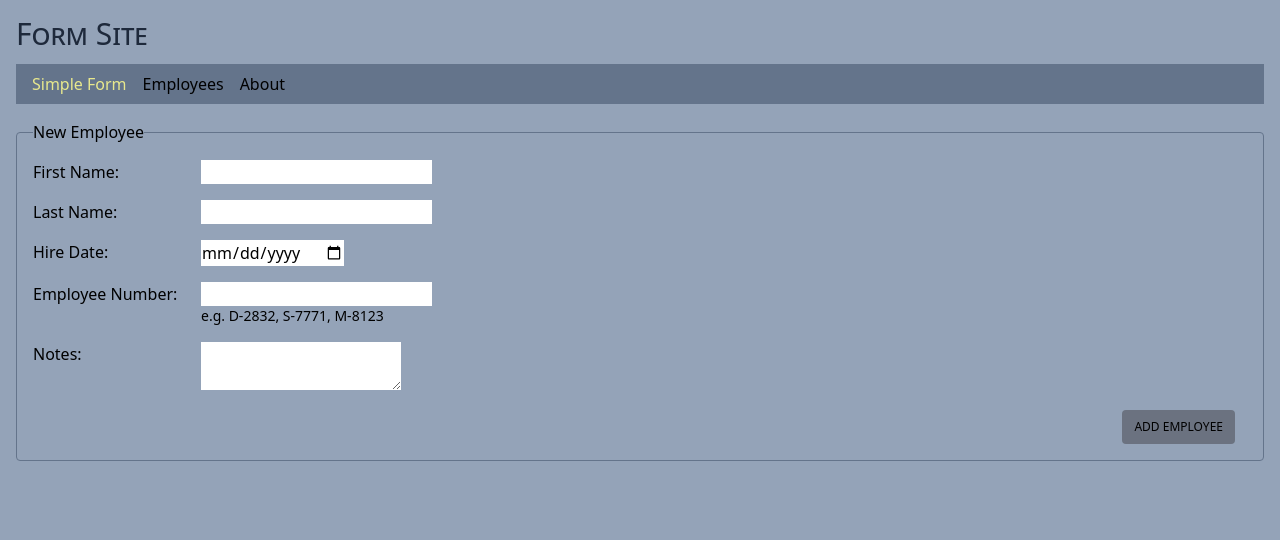
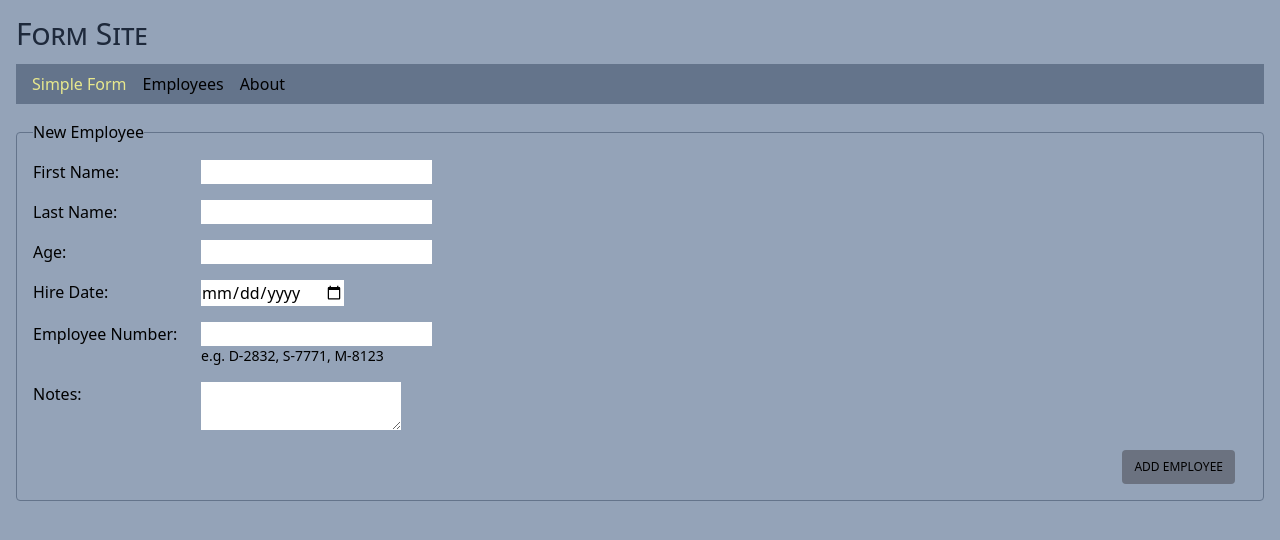
Before and after one commit to edwardtanguay/et873-vite-react-site-json-server, a React (Vite) app: page /simple-form in a window 1280 px wide. Shown: the top 540 px of the page. Built offline with nearby package versions, Linux system fonts and the light colour scheme.

Commit message:
added age and it works

```diff
--- a/src/data/db.json
+++ b/src/data/db.json
@@ -3,26 +3,20 @@
     {
       "firstName": "James",
       "lastName": "Ralton",
+      "age": 34,
       "hireDate": "2023-11-02",
       "employeeNumber": "S-7771",
       "notes": "222",
       "id": 1
     },
     {
-      "firstName": "James3",
-      "lastName": "Ralton",
-      "hireDate": "2023-11-02",
-      "employeeNumber": "S-7771",
-      "notes": "test 3",
+      "firstName": "Greg",
+      "lastName": "Grank",
+      "age": "78",
+      "hireDate": "2000-02-02",
+      "employeeNumber": "D-2839",
+      "notes": "notes",
       "id": 2
-    },
-    {
-      "firstName": "sdf",
-      "lastName": "sdfd",
-      "hireDate": "2023-11-09",
-      "employeeNumber": "D-2832",
-      "notes": "dfdfdf",
-      "id": 3
     }
   ]
 }
--- /dev/null
+++ b/src/interfaces.ts
@@ -0,0 +1,9 @@
+export interface IEmployee {
+	id: number;
+	firstName: string;
+	lastName: string;
+	age: number;
+	hireDate: string;
+	employeeNumber: string;
+	notes: string;
+}
--- a/src/pages/PageEmployees.tsx
+++ b/src/pages/PageEmployees.tsx
@@ -1,4 +1,13 @@
+import axios from 'axios';
+import { useEffect, useState } from 'react';
+import { IEmployee } from '../interfaces';
+
 export const PageEmployees = () => {
+	const [employees, setEmployees] = useState<IEmployee[]>([])
+
+	useEffect(() => {
+
+	}, []);
 	return (
 		<p>This is the employees page.</p>
 	)
--- a/src/pages/PageSimpleForm.tsx
+++ b/src/pages/PageSimpleForm.tsx
@@ -55,6 +55,14 @@ export const PageSimpleForm = () => {
 					</label>
 					<input type="text" id="lastName" name="lastName" required />
 				</div>
+
+				<div className="mb-4 flex gap-2">
+					<label className="w-[10rem]" htmlFor="age">
+					Age:
+					</label>
+					<input type="text" id="age" name="age" required />
+				</div>
+
 				<div className="mb-4 flex gap-2">
 					<label className="w-[10rem]" htmlFor="hireDate">
 						Hire Date:
```
